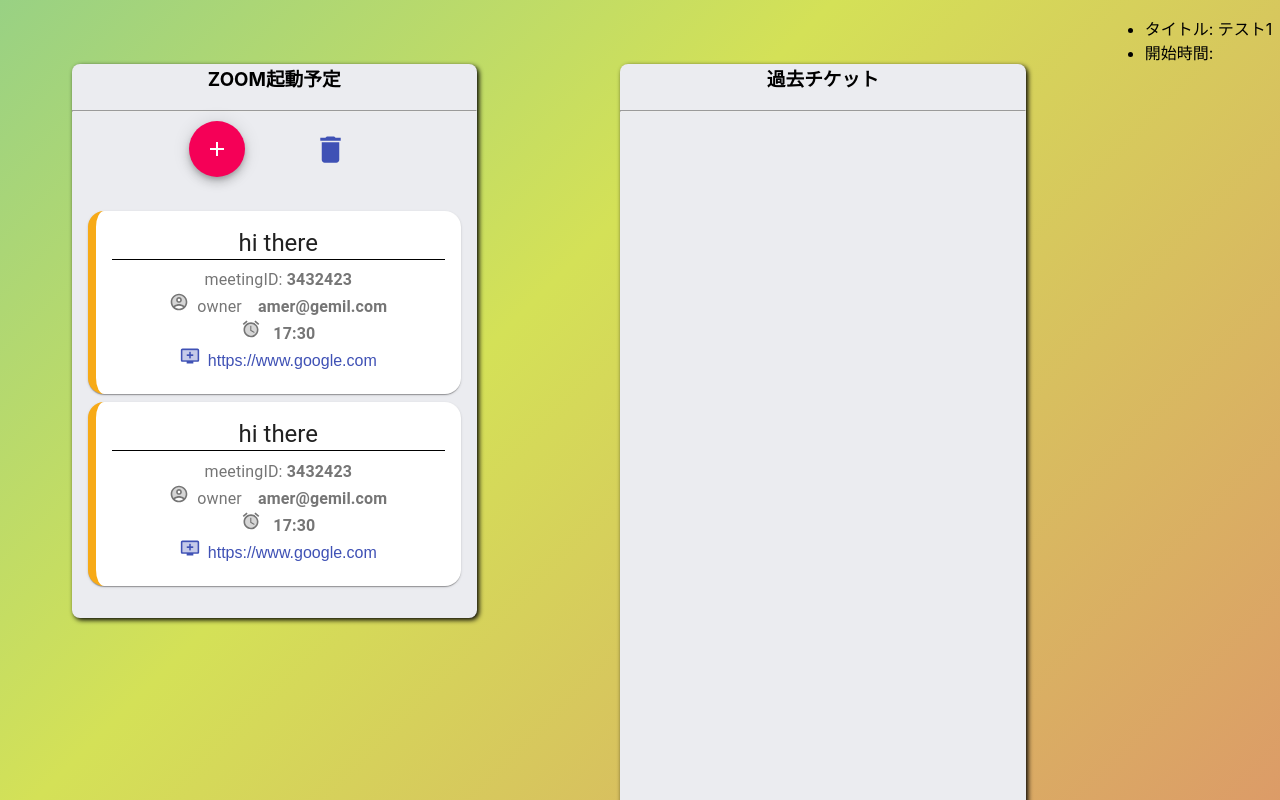
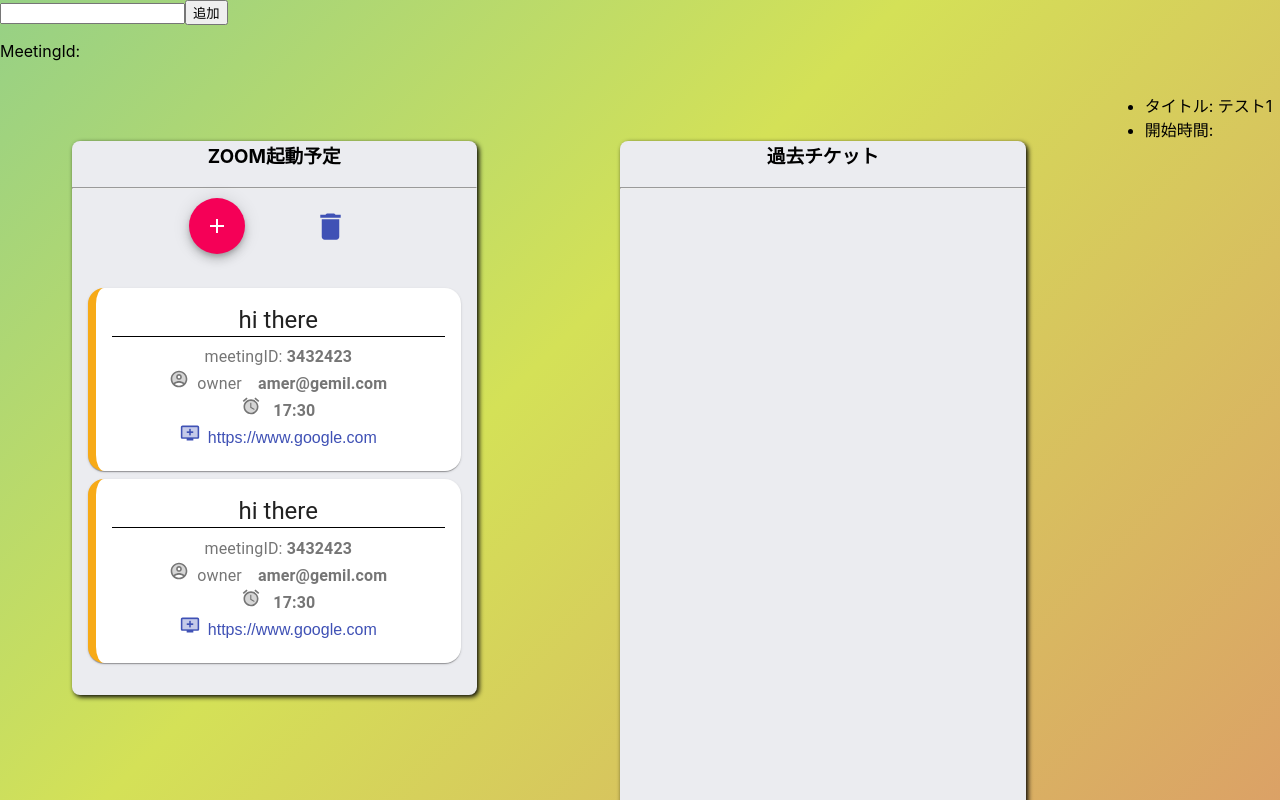
Before and after one commit to kumo2kumo/ReactQuestTeam2, a React (Create React App) app in the folder team2/client/: page / in a window 1280 px wide. Shown: the top 800 px of the page. Built offline with nearby package versions, Linux system fonts and the light colour scheme; no server answers.

Commit message:
MeetingID入力用 テストフォーム(Form.jsx) 追加

```diff
--- a/team2/client/src/App.js
+++ b/team2/client/src/App.js
@@ -2,6 +2,7 @@
 import ScheduledList from './features/cards/ScheduledList';
 import CompletedList from './features/cards/CompletedList';
 import TodoCard from './features/cards/TodoCard';
+import Form from './features/cards/components/Form';
 
 import Grid from '@material-ui/core/Grid';
 
@@ -9,6 +10,9 @@
 function App() {
   return (
     <div className="App">
+      <div>
+        <Form />
+      </div>
       <Grid container justify="space-around">
         <ScheduledList />
         <CompletedList />
--- /dev/null
+++ b/team2/client/src/features/cards/components/Form.jsx
@@ -0,0 +1,51 @@
+import React from 'react';
+
+class Form extends React.Component {
+  constructor(props) {
+    super(props);
+    this.state = {
+      inputNumber:'',
+      meetingId: '',
+    };
+
+    this.handleChange = this.handleChange.bind(this);
+    this.handleSubmit = this.handleSubmit.bind(this);
+  }
+
+  handleChange(e){
+    this.setState({
+      inputNumber: e.target.value
+    });
+  }
+
+  handleSubmit(){
+    let newNumber = this.state.inputNumber;
+    this.setState({
+      inputNumber:"",
+      meetingId: newNumber,
+    });
+
+  }
+
+  render() {
+    return (
+      <div>
+        <div>
+            <input
+              type="text"
+              value={this.state.inputNumber}
+              onChange={this.handleChange}
+            />
+            <button
+              onClick={ this.handleSubmit }
+            >
+              追加
+            </button>
+        </div>
+        <p> MeetingId: {this.state.meetingId} </p>
+      </div>
+    );
+  }
+}
+
+export default Form;
```
Also changed, not shown: 1 other file (tests, documents, lock files or other folders).
